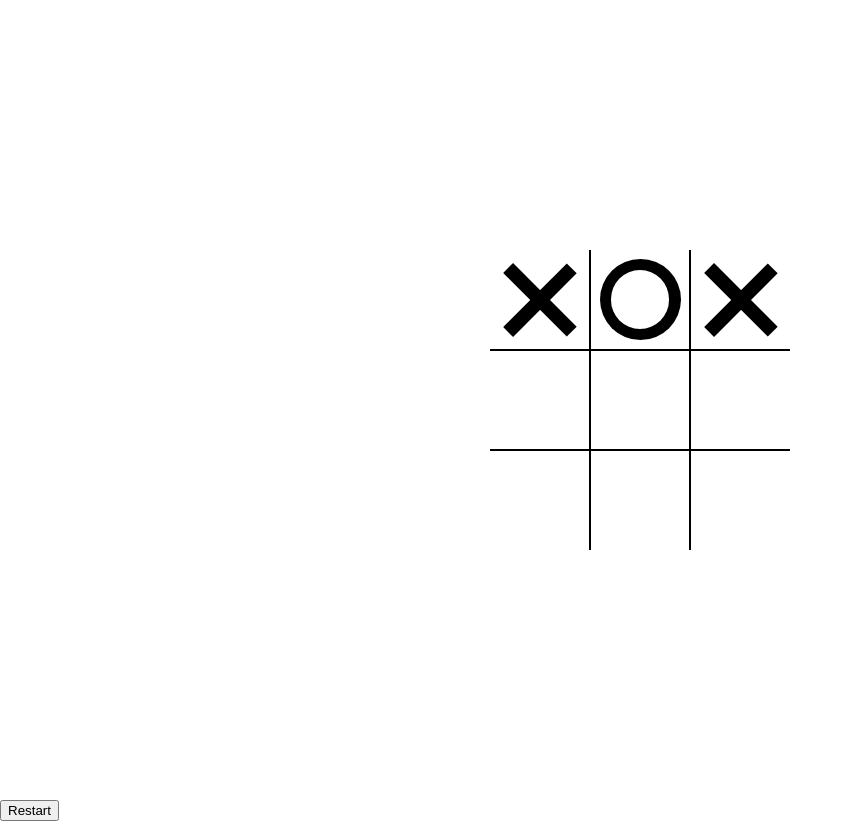
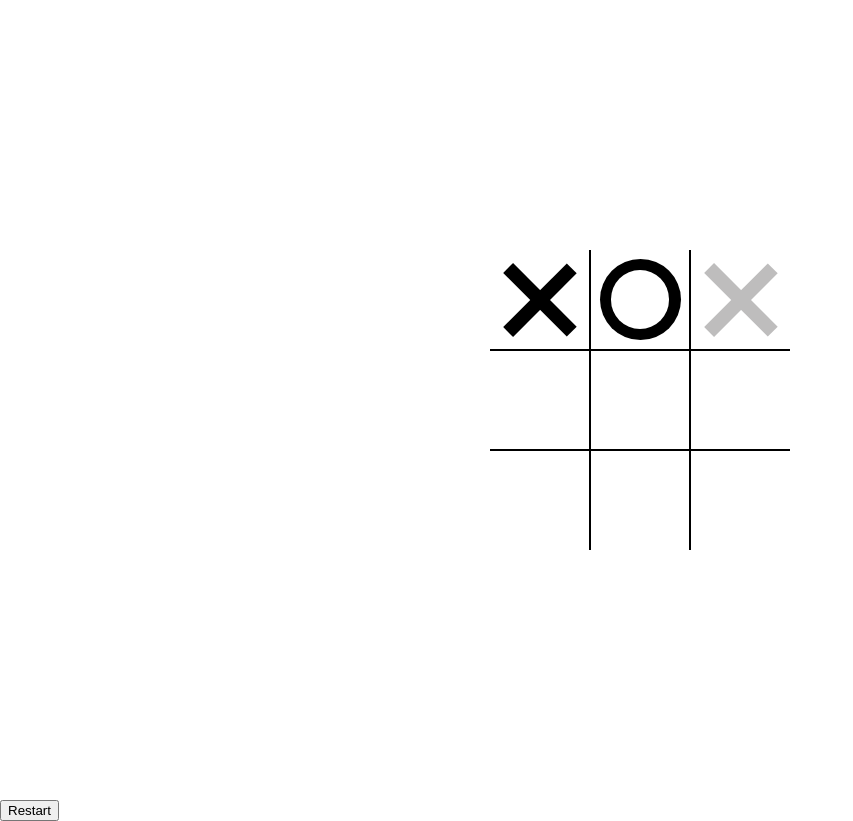
Before and after one commit to SalamanderCtesiphon/Project-Tic-Tac-Toe, a plain HTML site: page index.html in a window 1280 px wide. In both pictures the pointer is over the element 740 px from the left and 300 px from the top of the page. Shown: the whole page, without its empty margins (0-853 px from the left). Drawn offline with Linux system fonts and the light colour scheme.

Commit message:
created a light gray x hover effect

```diff
--- a/style.css
+++ b/style.css
@@ -59,27 +59,35 @@ body {
     cursor: not-allowed;
 }
 
-.board.x .cell:hover {}
+.cell.x::before,
+.cell.x::after {
+    background-color: black;
+}
+
+
+.board.x .cell:not(.x):not(.circle):hover::before,
+.board.x .cell:not(.x):not(.circle):hover::after {
+    background-color: #bebdbd;
+}
 
 .cell.x::before,
 .cell.x::after,
-.board.x .cell:hover::before,
-.board.x .cell:hover::after {
+.board.x .cell:not(.x):not(.circle):hover:before,
+.board.x .cell:not(.x):not(.circle):hover::after {
     content: '';
     position: absolute;
     width: calc(var(--mark-size) * .15);
     height: var(--mark-size);
-    background-color: black;
 }
 
 
 .cell.x::before,
-.board.x .cell:hover::before {
+.board.x .cell:not(.x):not(.circle):hover::before {
     transform: rotate(45deg);
 }
 
 .cell.x::after,
-.board.x .cell:hover::after  {
+.board.x .cell:not(.x):not(.circle):hover::after  {
     transform: rotate(-45deg);
 }
 
```
